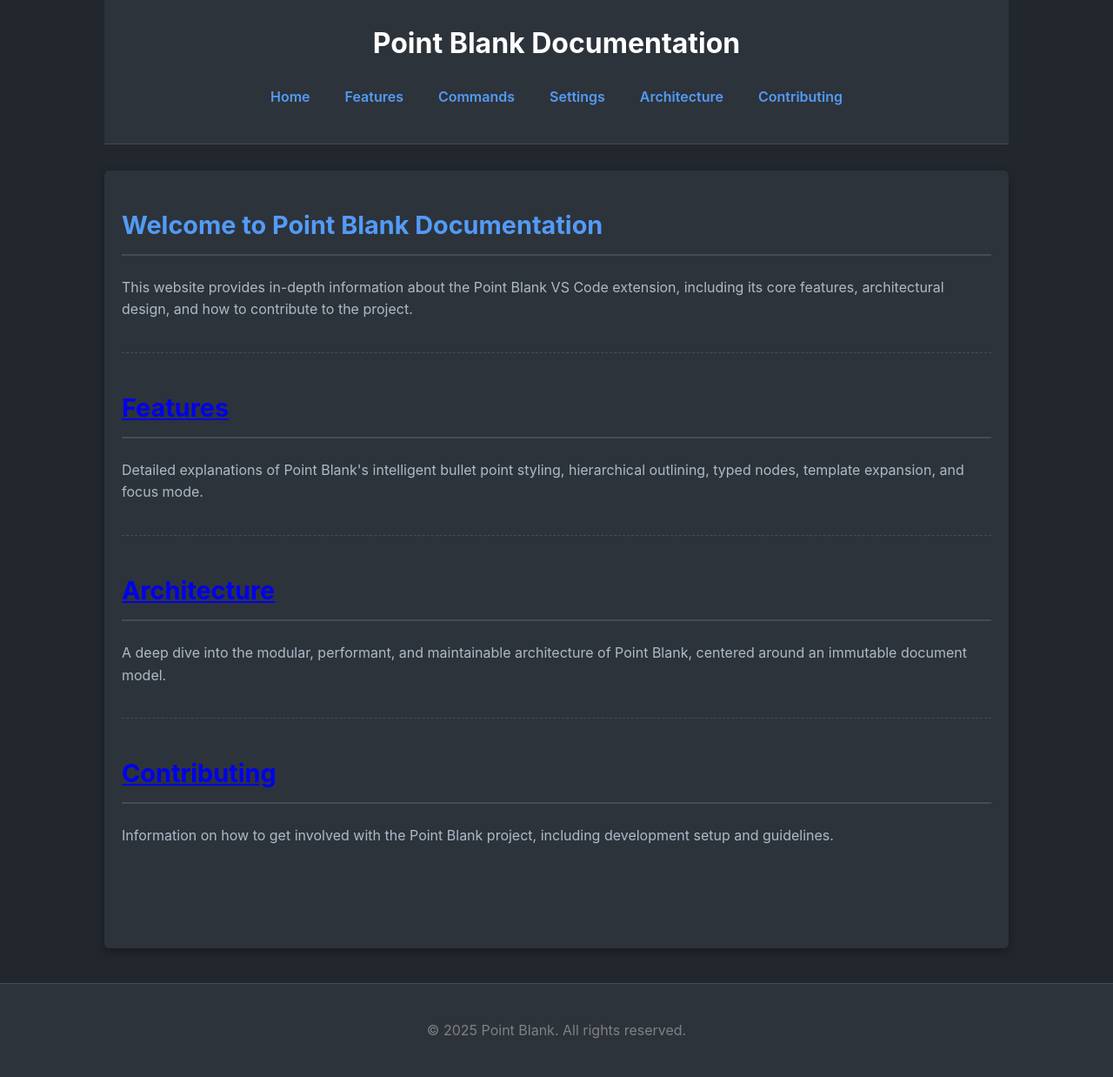
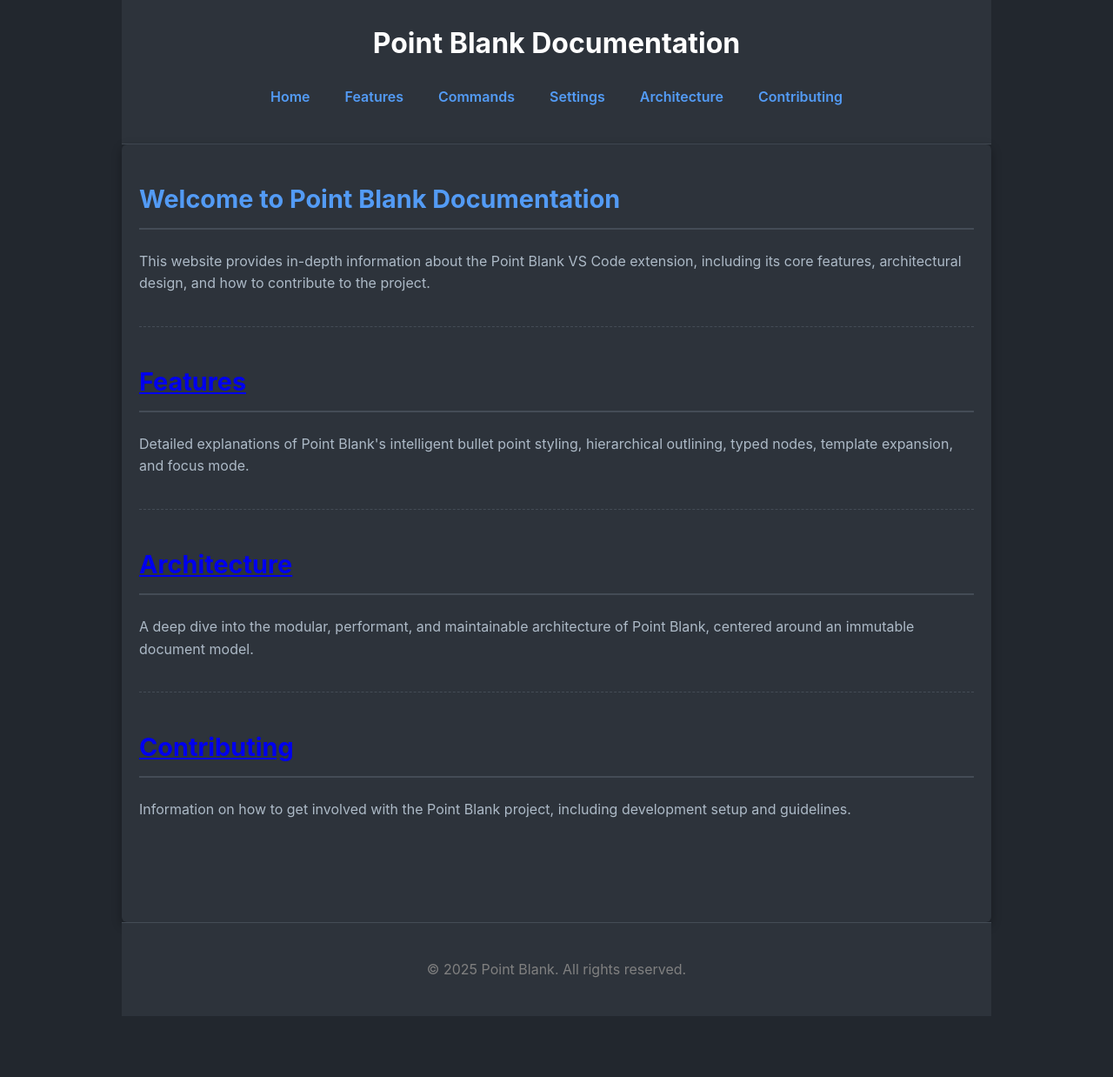
Before and after one commit to ryanncode/point-blank, a Jekyll site: the page built from docs/index.html, in a window 1280 px wide. Shown: the whole page at 87% size. Built offline with Jekyll 4.4.1, drawn with Linux system fonts in a browser that asks for light colours; a script that is not in the unit is left out; after the commit the page ends 1168 px from its top, so only the background shows below that.

Commit message:
widescreen fix and readme update

```diff
--- a/docs/_layouts/default.html
+++ b/docs/_layouts/default.html
@@ -7,6 +7,7 @@
     <link rel="stylesheet" href="{{ '/assets/css/style.css' | relative_url }}">
 </head>
 <body>
+    <div class="container">
         {% include header.html %}
         <main>
             {{ content }}
@@ -14,6 +15,7 @@
         <footer>
             <p>&copy; 2025 Point Blank. All rights reserved.</p>
         </footer>
+    </div>
     <script src="{{ '/assets/js/main.js' | relative_url }}"></script>
 </body>
 </html>
--- a/docs/assets/css/style.scss
+++ b/docs/assets/css/style.scss
@@ -26,8 +26,6 @@
     padding: 1.5em 20px; /* Added horizontal padding */
     text-align: center;
     border-bottom: 1px solid var(--border-color);
-    max-width: 1000px; /* Align with main content */
-    margin: 0 auto; /* Center the header */
 }
 
 header h1 {
@@ -60,8 +58,6 @@
 
 main {
     padding: 40px 20px;
-    max-width: 1000px;
-    margin: 30px auto;
     background-color: #2d333b; /* Slightly lighter dark for content area */
     border-radius: 6px;
     box-shadow: 0 4px 12px rgba(0, 0, 0, 0.3);
@@ -108,6 +104,10 @@
     padding: 25px;
     background-color: var(--footer-bg);
     color: var(--secondary-text-color);
-    margin-top: 40px;
     border-top: 1px solid var(--border-color);
 }
+
+.container {
+    max-width: 1000px;
+    margin: 0 auto;
+}
```
Also changed, not shown: README.md. Lines whose indentation alone changed are shown as unchanged.
